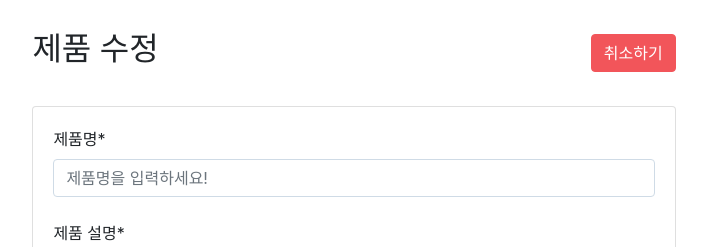
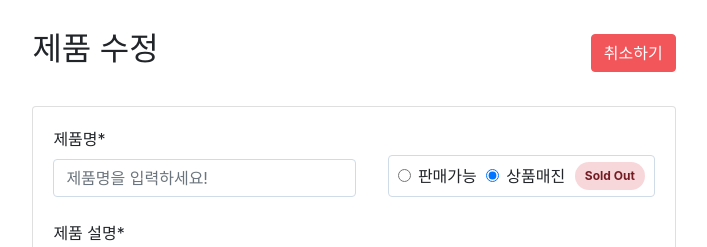
Before and after one commit to 0seo8/Vue_Shop, a Vue app: page /admin/edit-product/1 in a window 1280 px wide. Shown: the top 247 px of the page, without its empty margins (286-993 px from the left). Built offline with nearby package versions, Linux system fonts and the light colour scheme; no server answers; what vue-sweetalert2 would draw is missing.

Commit message:
feat: 제품 리스트 & 제품 수정 기능

```diff
--- /dev/null
+++ b/src/components/Transactions.vue
@@ -0,0 +1,35 @@
+<template lang="">
+  <div class="card mb-4">
+    <div class="card-body">
+      <h5>최근 거래내역</h5>
+      <!-- <div>{{ details }}</div> -->
+      <div class="table-responsive">
+        <table class="table">
+          <tbody>
+            <tr>
+              <td>2323</td>
+              <td><b>Devon Lane</b></td>
+              <td>devon@example.com</td>
+              <td>$778.35</td>
+              <td><span class="badge rounded-pill alert-success">Delivered</span></td>
+              <td>07.05.2020</td>
+              <td class="text-end">
+                <a
+                  href="#"
+                  class="btn btn-light">Detail</a>
+              </td>
+            </tr>
+          </tbody>
+        </table>
+      </div>
+    </div>
+  </div>
+</template>
+<script>
+export default {
+
+}
+</script>
+<style lang="">
+
+</style>
--- a/src/routes/admin/AddProduct.vue
+++ b/src/routes/admin/AddProduct.vue
@@ -7,7 +7,7 @@
       </h2>
       <div>
         <RouterLink
-          to="/admin"
+          to="/admin/add-product"
           class="btn btn-outline-danger">
           취소하기
         </RouterLink>
--- a/src/routes/admin/Dashboard.vue
+++ b/src/routes/admin/Dashboard.vue
@@ -79,41 +79,20 @@
         </div>
       </div>
     </div>
-    <div class="card mb-4">
-      <div class="card-body">
-        <h5>최근 거래내역</h5>
-        <!-- <div>{{ details }}</div> -->
-        <div class="table-responsive">
-          <table class="table">
-            <tbody>
-              <tr>
-                <td>2323</td>
-                <td><b>Devon Lane</b></td>
-                <td>devon@example.com</td>
-                <td>$778.35</td>
-                <td><span class="badge rounded-pill alert-success">Delivered</span></td>
-                <td>07.05.2020</td>
-                <td class="text-end">
-                  <a
-                    href="#"
-                    class="btn btn-light">Detail</a>
-                </td>
-              </tr>
-            </tbody>
-          </table>
-        </div>
-      </div>
-    </div>
+    <Transactions />
   </section>
 </template>
 <script>
 import Chart from 'chart.js/auto'
 import AdminButton from '../../components/AdminButton.vue'
 import axios from 'axios'
+import Transactions from '../../components/Transactions.vue'
+
 const { VITE_API_KEY, VITE_USERNAME } = import.meta.env
 export default {
   components: {
-    AdminButton
+    AdminButton,
+    Transactions
   },
   computed: {
     details() {
@@ -134,7 +113,7 @@ export default {
     data: {
         labels: ['테블릿', '노트북', '마우스', '가전제품', '에어컨', '프린터'],
         datasets: [{
-            label: '# of Votes',
+            label: 'Electron Market Sale Data',
             data: [12, 19, 3, 5, 2, 3],
             backgroundColor: [
                 'rgba(255, 99, 132, 0.2)',
--- a/src/routes/admin/EditProduct.vue
+++ b/src/routes/admin/EditProduct.vue
@@ -16,7 +16,8 @@
     <div class="card mb-4">
       <div class="card-body">
         <form @submit.prevent="EditProduct()">
-          <div class="mb-4">
+          <div class="mb-4 title-soldout">
+            <div class="input-title">
               <label
                 for="product_name"
                 class="form-label">제품명*</label>
@@ -26,6 +27,47 @@
                 type="text"
                 placeholder="제품명을 입력하세요!"
                 class="form-control" />
+            </div>
+            <div
+              class="input-radio"
+              @change="printSoldout">
+              <div class="form-check">
+                <input
+                  id="false"
+                  v-model="isSoldOut"
+                  value="In Sale"
+                  class="form-check-input"
+                  type="radio"
+                  name="isSoldOut" />
+                <label
+                  class="form-check-label"
+                  for="false">
+                  판매가능
+                </label>
+              </div>
+              <div class="form-check">
+                <input
+                  id="true"
+                  v-model="isSoldOut"
+                  value="Sold Out"
+                  class="form-check-input"
+                  type="radio"
+                  name="isSoldOut" />
+                <label
+                  class="form-check-label"
+                  for="true">
+                  상품매진
+                </label>
+              </div>
+              <div class="check-soldout">
+                <div v-if="isSoldOut === 'Sold Out' ">
+                  <span class="badge rounded-pill alert-danger">{{ isSoldOut }}</span>
+                </div>
+                <div v-else>
+                  <span class="badge rounded-pill alert-success">{{ isSoldOut }}</span>
+                </div>
+              </div>
+            </div>
           </div>
           <div class="mb-4">
             <label class="form-label">제품 설명*</label>
@@ -79,7 +121,6 @@
 </template>
 <script>
 const { VITE_API_KEY, VITE_USERNAME } = import.meta.env
-import noImage from '../../assets/noImage'
 import axios from 'axios'
 
 export default {
@@ -104,6 +145,10 @@ export default {
       type: String,
       default: ''
     },
+    oldIsSoldOut: {
+      type: Boolean,
+      default: false
+    }
   },
   data() {
     return {
@@ -112,16 +157,24 @@ export default {
       price: this.oldPrice,
       description: this.oldDescription,
       tags: this.oldTags,
-      thumbnail: this.oldThumbnail
+      thumbnail: this.oldThumbnail,
+      isSoldOut: this.oldIsSoldOut === 'false' ? 'In Sale' : 'Sold Out',
     }
   },
   computed: {
     noImage() {
       return this.noImage
+    },
+    chanageSoldOut() {
+      return this.isSoldOut === 'In Sale' ? false : true
     }
   },
   methods: {
+    printSoldout() {
+      console.log(this.chanageSoldOut)
+    },
     async EditProduct() {
+      try {
         const res = await axios({
         url: `https://asia-northeast3-heropy-api.cloudfunctions.net/api/products/${this.productId}`,
         headers: {
@@ -136,11 +189,15 @@ export default {
           price: this.price,
           description: this.description,
           tags: this.tags ? this.tags.split(',') : [],
-          thumbnailBase64: this.thumbnail || noImage,
+          thumbnailBase64: this.thumbnail,
+          isSoldOut: this.chanageSoldOut
         }
       })
       console.log(res)
       this.$router.push('/admin/product-list')
+      } catch(error) {
+        console.log(error)
+      }
     },
     selectThumbnail(e) {
       const fileReader = new FileReader()
@@ -171,6 +228,22 @@ export default {
     form {
     display: block;
     margin-top: 0em;
+    .title-soldout {
+      display: flex;
+      align-items: flex-end;
+      .input-title {
+        flex-grow: 1;
+      }
+      .input-radio {
+        flex-grow: 1;
+        margin-left: 2rem;
+        display: flex;
+        justify-content: space-around;
+        border: 1px solid #cfdbe6;
+        border-radius: 0.25rem;
+        padding: 0.4rem 0.25rem;
+      }
+    }
     .card {
       position: relative;
       box-shadow: 0 0.1rem 0.25rem rgb(0 0 0 / 8%);
@@ -180,8 +253,10 @@ export default {
       word-wrap: break-word;
       background-color: #fff;
       background-clip: border-box;
-      border: 0 solid rgba(222,226,230,.7);
-      border-radius: 0.25rem;;}
+      border: 1px solid #cfdbe6;
+      border-radius: 0.25rem;
+
+      }
       .form-control[type=file] {
       overflow: hidden;
       }
@@ -203,6 +278,15 @@ export default {
       box-shadow: 0;
       transition: border-color .15s ease-in-out,box-shadow .15s ease-in-out;
       }
+      .title-soldout {
+        .form-check {
+          margin-top: 2px;
+        }
+        span {
+          width: 70px;
+          padding: 0.5rem 0.4rem;
+        }
+      }
       .image-price-tag {
         display: flex;
         justify-content: space-between;
--- a/src/routes/admin/ProductList.vue
+++ b/src/routes/admin/ProductList.vue
@@ -45,7 +45,8 @@
                         oldPrice: product.price,
                         oldDescription: product.description,
                         oldTags: product.tags.toString(),
-                        oldThumbnail: product.thumbnail
+                        oldThumbnail: product.thumbnail,
+                        oldIsSoldOut: product.isSoldOut
                       }
                     }">
                     <div class="dropdown">
@@ -78,6 +79,14 @@
                   </RouterLink>
                 </template>
                 <template
+                  v-else-if="column.field ==='tags'">
+                  {{ product.tags.toString() }}
+                </template>
+                <template
+                  v-else-if="column.field ==='price'">
+                  {{ product.price.toLocaleString() + '원' }}
+                </template>
+                <template
                   v-else>
                   {{ product[column.field] }}
                 </template>
@@ -99,17 +108,14 @@ export default {
   data() {
     return {
       columns: [
-        {field: 'index', name: '', col: 'column flex-grow-0'},
+        {field: 'index', name: '', col: 'column flex-grow-0 col-index'},
         {field: 'thumbnail', name: '이미지', col: 'column col-lg-auto col-sm-auto col-auto col-thumbnail'},
         {field: 'title', name: '제목', col: 'column col-lg-3 col-sm-3 col-8 col-title'},
         {field: 'price', name: '가격', col: 'column col-lg-3 col-sm-2 col-4 col-price'},
         {field: 'tags', name: '태그', col: 'column col-lg-3 col-sm-3 col-4 col-tags'},
-        {field: 'isSoldOut', name: '매진여부', col: 'column col-lg-auto col-sm-auto col-4 col-isSoldOut'},
+        {field: 'isSoldOut', name: '매진여부', col: 'column col-lg-auto col-sm-1 col-4 col-isSoldOut'},
         {field: 'dropdown', name: 'dropdown', col: 'column col-lg-auto col-sm-1 col-2 col-menu'}
       ],
-      tagString() {
-        return this.products.map(item => item.tags.join(', '))
-      }
     }
   },
   computed: {
@@ -124,9 +130,9 @@ export default {
     }
   },
   created() {
-    console.log(this.tagString)
     this.$store.dispatch('admin/readProducts')
     console.log(this.$store.state.admin.productList)
+    console.log(this.products[0])
   },
 }
 </script>
@@ -143,7 +149,7 @@ export default {
     }
     .row {
       text-decoration: none m !important;
-      padding: 0.5rem;
+      padding: 0.7rem;
       align-items: center;
       border-bottom: 1px solid rgba(108, 117, 125, 0.25);
       &:hover {
@@ -151,6 +157,18 @@ export default {
       }
       .badge {
         padding: 0.4rem 0.8rem;
+      }
+      .col-isSoldOut {
+        text-align: center;
+      }
+      .col-price {
+        text-align: start;
+      }
+      .col-index {
+        width: 30px;
+      }
+      .col-menu {
+        text-align: right;
       }
     }
 
@@ -173,7 +191,6 @@ export default {
       box-shadow: 0 .1rem .25remrgba(0,0,0,.075);
       max-width: 100%;
       height: auto;
-      cursor: pointer;
       }
     }
   }
```
Lines whose indentation alone changed are shown as unchanged.
